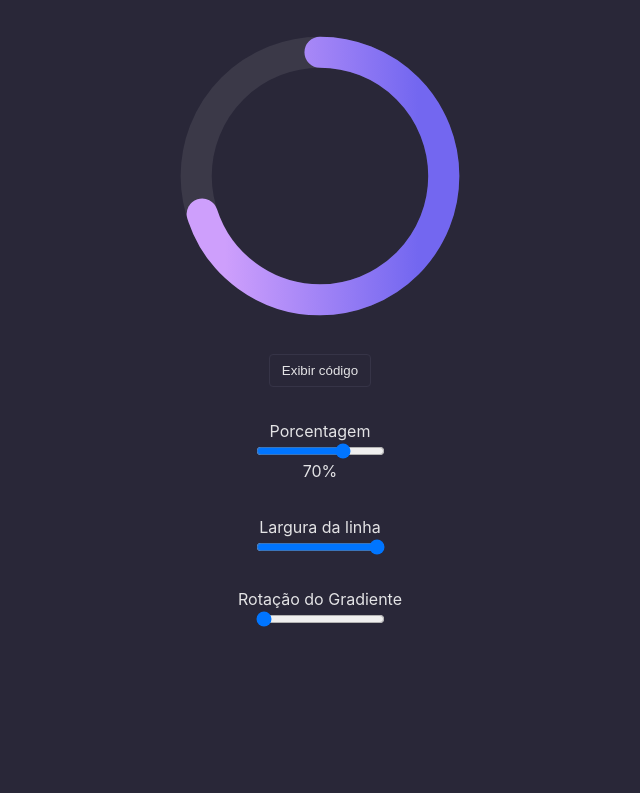
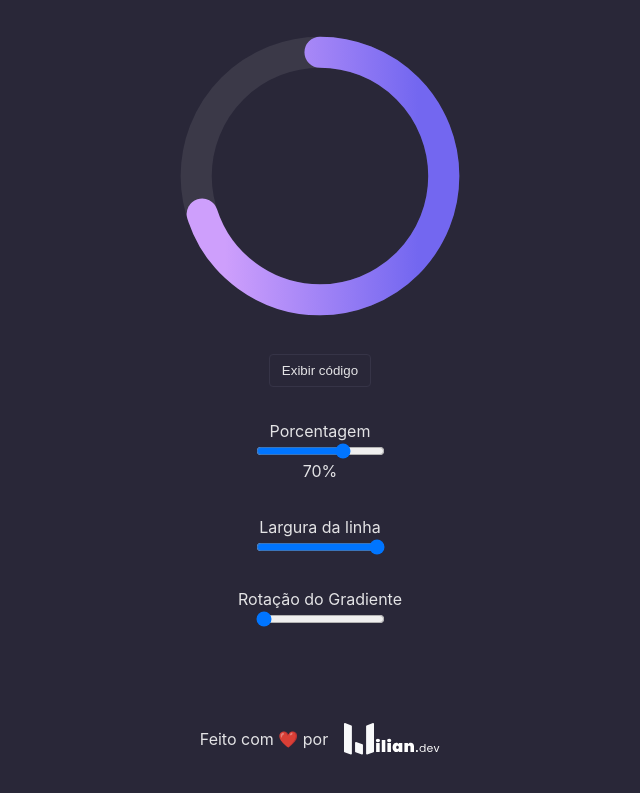
Before and after one commit to Wilian-N-Silva/svg-donut-generator, a React (Vite) app: page / in a window 1280 px wide. Shown: the part 241-1034 px from the top of the page, without its empty margins (320-960 px from the left). Before the commit the page ends 932 px from the top, so only its background shows below. Built offline with nearby package versions, Linux system fonts and the light colour scheme.

Commit message:
feat: :sparkles: Added brand to project

```diff
--- a/src/App.css
+++ b/src/App.css
@@ -71,3 +71,14 @@ button {
   flex-direction: column;
   align-items: center;
 }
+
+.brand {
+  margin-top: 64px;
+  display: flex;
+  align-items: center;
+  gap: 16px;
+}
+
+.brand img {
+  height: 32px;
+}
--- a/src/App.tsx
+++ b/src/App.tsx
@@ -1,5 +1,8 @@
 import { useState } from 'react';
+import brandWilianDev from '/wilian_dev.svg';
+
 import './App.css';
+
 import { Donut } from './components/Donut';
 import { Gradient } from './global/Types';
 
@@ -151,6 +154,10 @@ function App() {
           value={gradientRotation}
         />
       </div>
+      <a href="https://wilian.dev" className="brand">
+        <span>Feito com ❤️ por</span>
+        <img src={brandWilianDev} />
+      </a>
     </div>
   );
 }
--- a/src/index.css
+++ b/src/index.css
@@ -10,6 +10,11 @@
 * {
   margin: 0;
   padding: 0;
+  color: inherit;
+}
+
+a {
+  text-decoration: none;
 }
 body {
   margin: 0;
```
Also changed, not shown: public/wilian_dev.svg (added).
